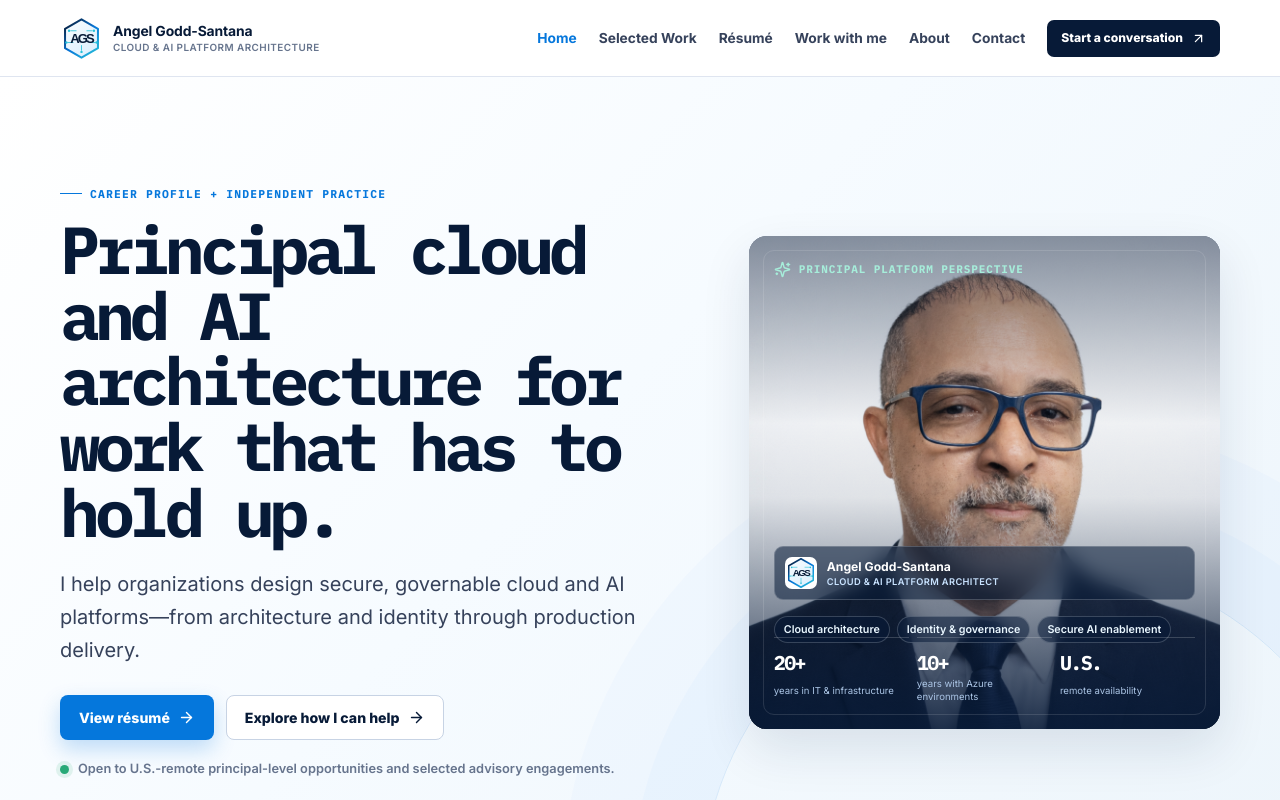
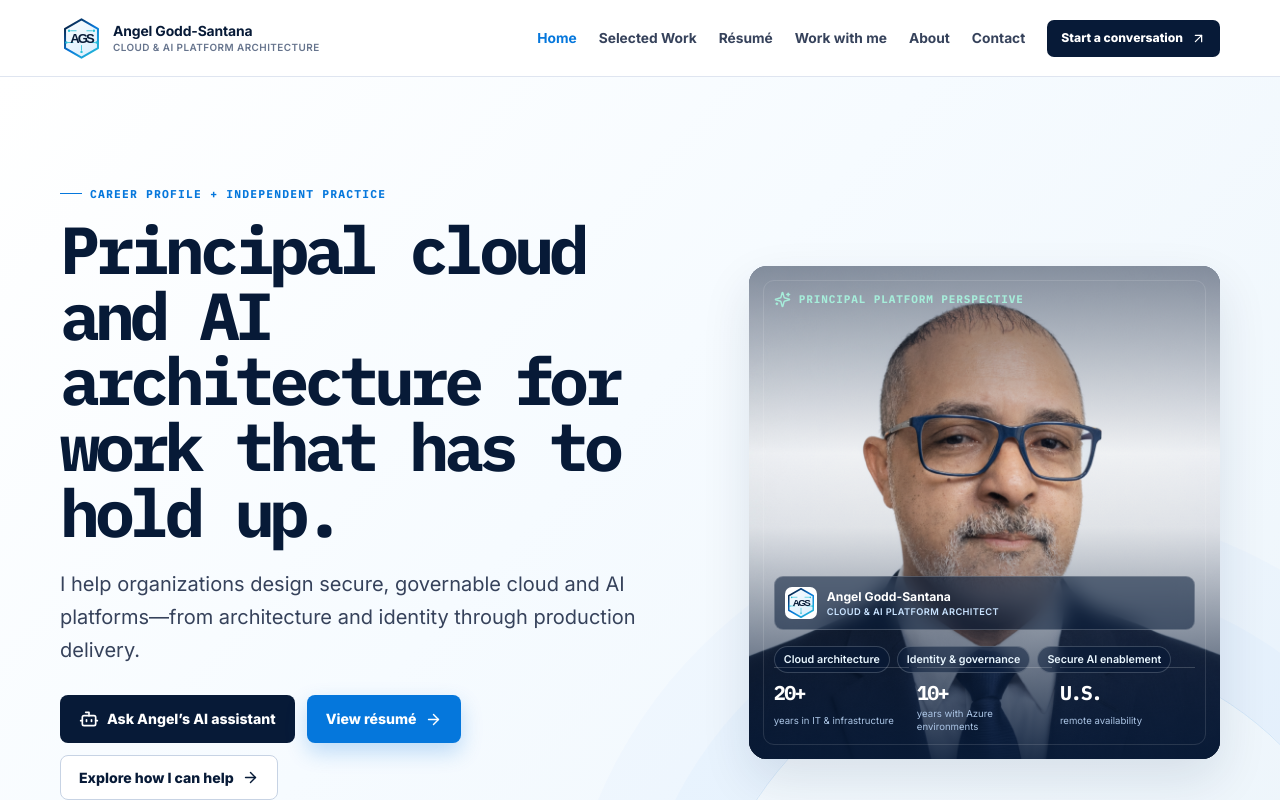
Before and after one commit to AngelGoddTech/angelgoddsantana-me, a React (Vite) app: page / in a window 1280 px wide. Shown: the top 800 px of the page. Built offline with nearby package versions, Linux system fonts and the light colour scheme.

Commit message:
Add branded Personal AI assistant homepage button

```diff
--- a/src/App.css
+++ b/src/App.css
@@ -50,6 +50,8 @@ button:focus-visible, a:focus-visible { outline: 3px solid rgba(39, 193, 217, .6
 .button-ghost:hover { color: var(--navy); transform: none; }
 .button-small { padding: 10px 13px; border-radius: 7px; font-size: .76rem; color: #fff; background: var(--navy); }
 .button-row { display: flex; flex-wrap: wrap; gap: 12px; margin: 28px 0 20px; }
+.homepage-assistant-entry { min-height: 48px; max-width: 100%; }
+.homepage-assistant-entry svg { flex-shrink: 0; }
 
 .eyebrow { display: flex; align-items: center; gap: 8px; margin: 0 0 16px; color: var(--blue); font-family: "IBM Plex Mono", ui-monospace, monospace; font-size: .71rem; font-weight: 700; letter-spacing: .105em; line-height: 1.2; text-transform: uppercase; }
 .eyebrow span { width: 22px; height: 1px; background: currentColor; }
--- a/src/App.jsx
+++ b/src/App.jsx
@@ -180,6 +180,7 @@ function HomePage() {
             <h1>Principal cloud and AI architecture for work that has to hold up.</h1>
             <p className="hero-lede">I help organizations design secure, governable cloud and AI platforms—from architecture and identity through production delivery.</p>
             <div className="button-row">
+              <Link to="/assistant" className="button button-dark homepage-assistant-entry" data-assistant-entry><Bot size={20} aria-hidden="true" /><span>Ask Angel’s AI assistant</span></Link>
               <ButtonLink to="/resume">View résumé</ButtonLink>
               <ButtonLink to="/work-with-me" variant="secondary">Explore how I can help</ButtonLink>
             </div>
```
